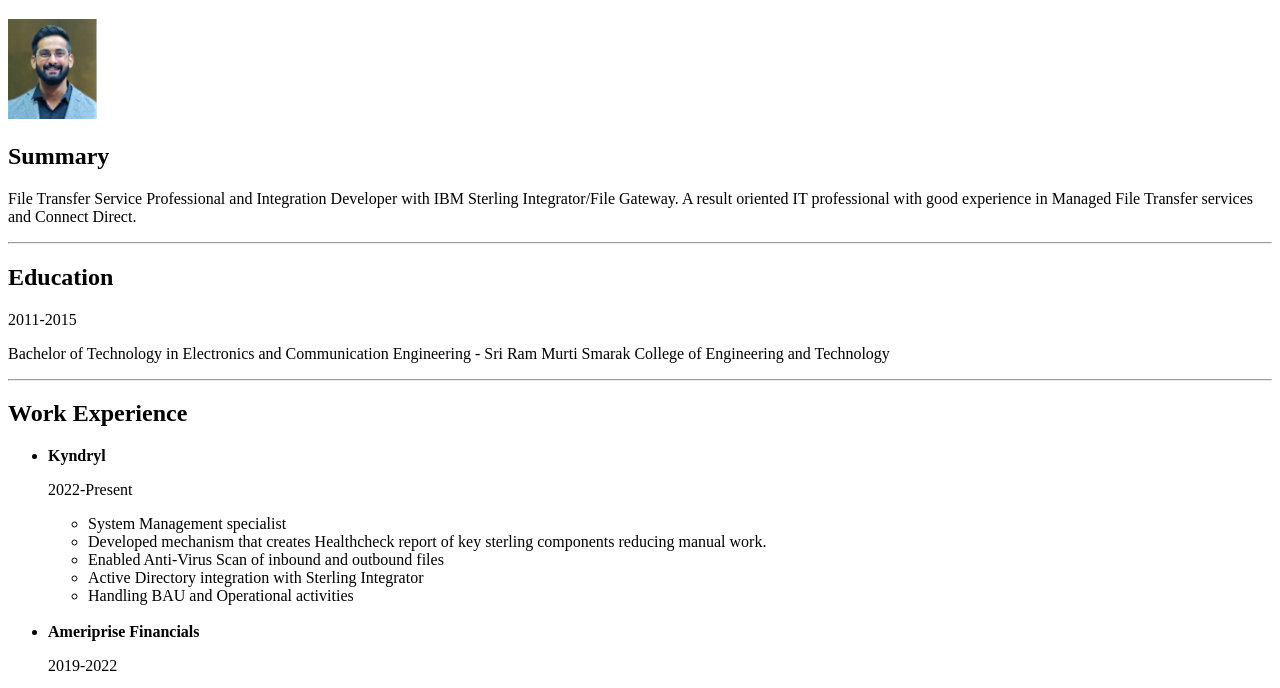
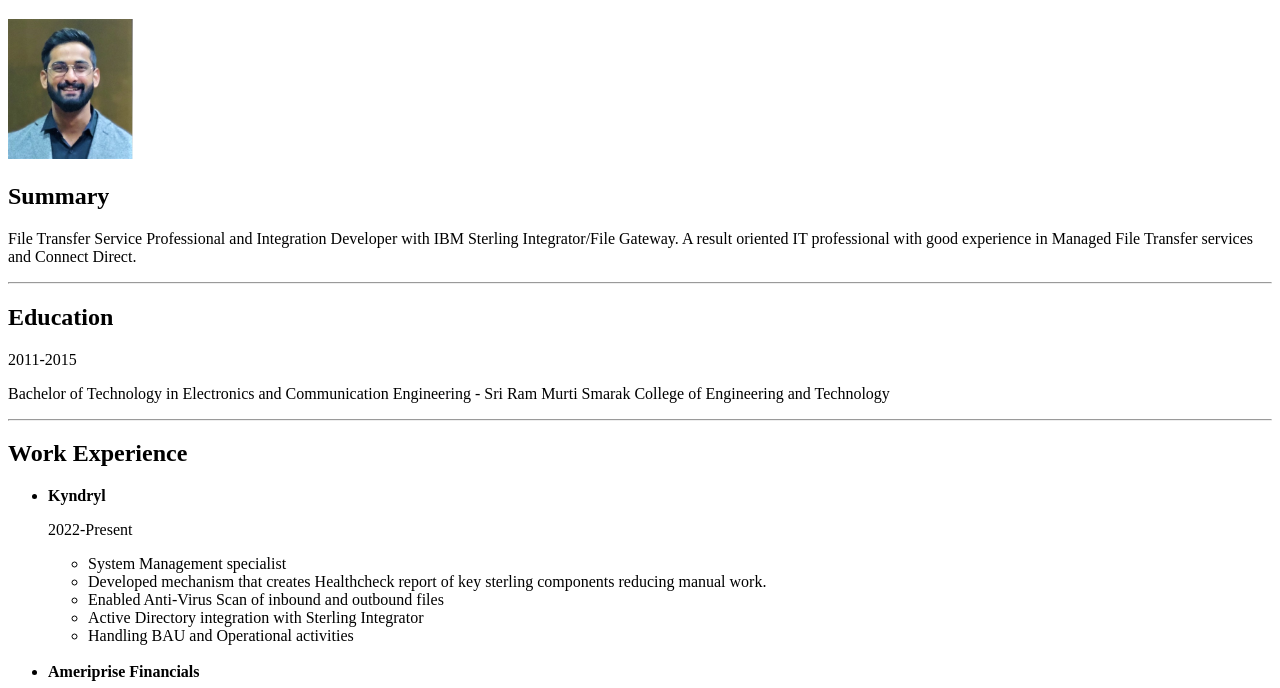
Before and after one commit to LeoShukla/My-Resume, a plain HTML site: page index.html in a window 1280 px wide. Shown: the part 61-749 px from the top of the page. Drawn offline with Linux system fonts and the light colour scheme.

Commit message:
Update index.html

```diff
--- a/index.html
+++ b/index.html
@@ -6,7 +6,7 @@
 </head>
 <body>
     <h1>Shreyansh Shukla</h1>
-    <img src="./assets/images/shreyansh.jpg" height="100" alt="Shreyansh's photograph"/>
+    <img src="./assets/images/shreyansh.jpg" height="140" alt="Shreyansh's photograph"/>
     <h2>Summary</h2>
     <p>File Transfer Service Professional and Integration Developer with IBM Sterling Integrator/File Gateway. A result oriented IT
         professional with good experience in Managed File Transfer services and Connect Direct.</p>
```
